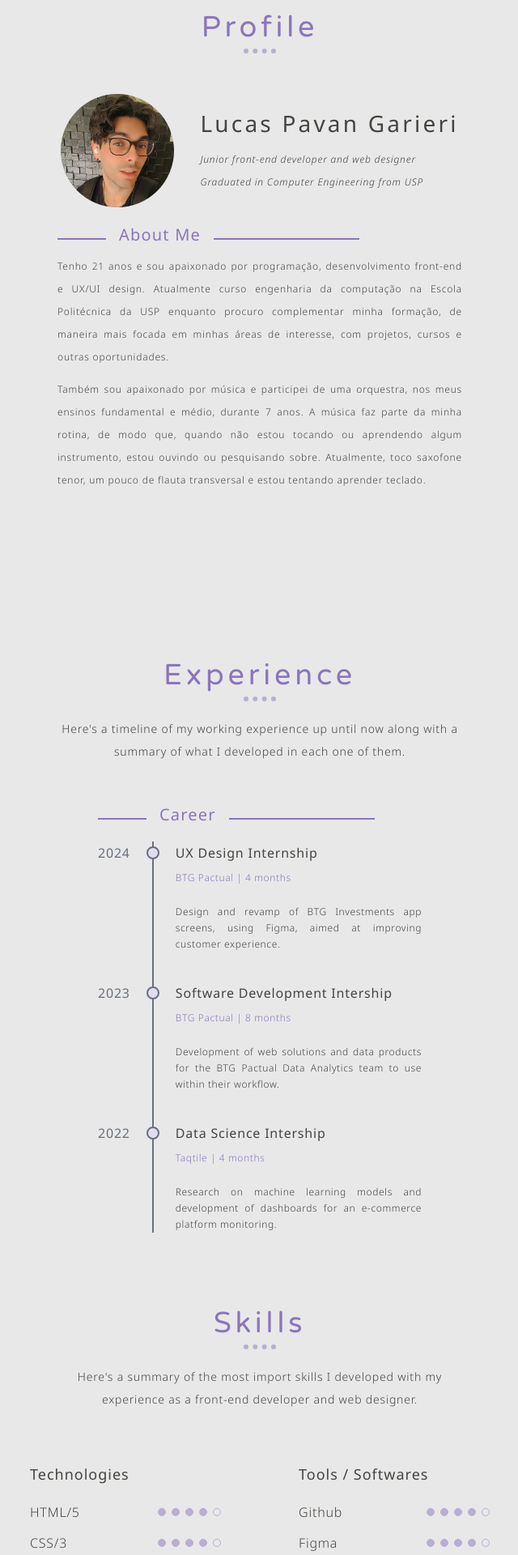
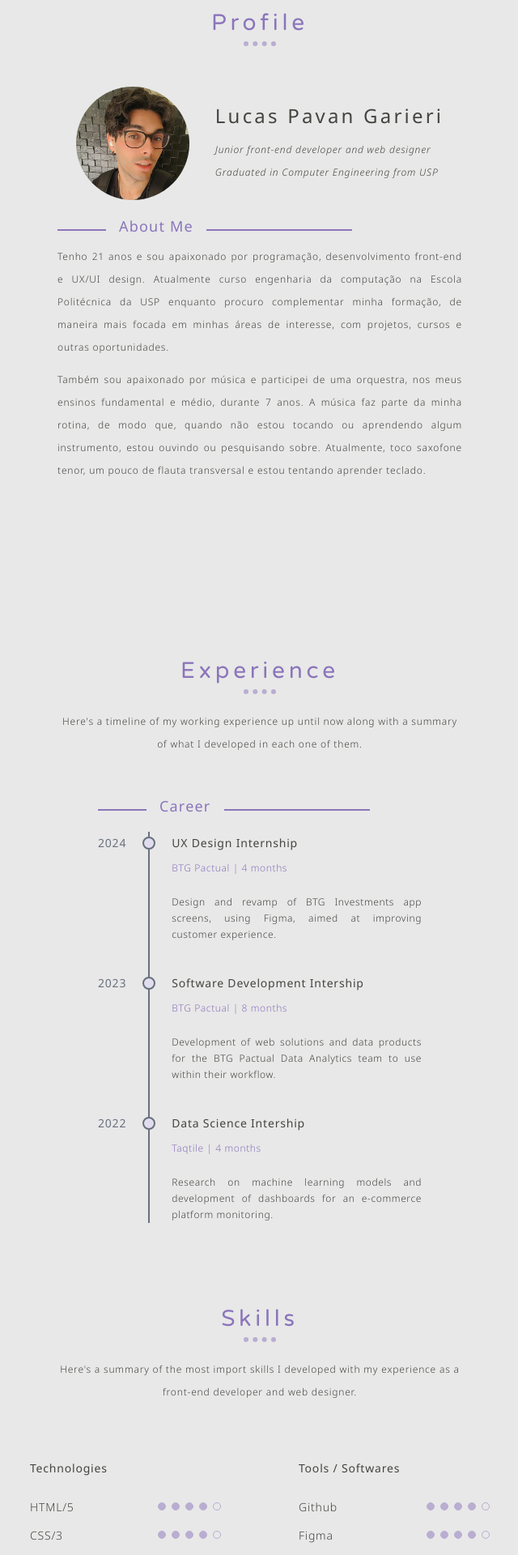
Before and after one commit to lucas-pvg/WebCV, a React (Vite) app: page / in a window 1280 px wide. Shown: the part 820-2740 px from the top of the page at 81% size, without its empty margins (319-959 px from the left). Built offline with nearby package versions, Linux system fonts and the light colour scheme.

Commit message:
💄 Change font-size on a bunch of components (smaller)

```diff
--- a/src/components/cover-title/cover-title.module.css
+++ b/src/components/cover-title/cover-title.module.css
@@ -18,7 +18,7 @@
 }
 
 .description {
-  font-size: 20px;
+  font-size: 18px;
   line-height: 50px;
   color: var(--text-inverse);
   text-shadow: var(--shadow);
--- a/src/components/header/header.module.css
+++ b/src/components/header/header.module.css
@@ -23,5 +23,5 @@
 
 .description {
   text-align: center;
-  font-size: 14px;
+  font-size: 12px;
 }
--- a/src/components/skill-table/skill-table.module.css
+++ b/src/components/skill-table/skill-table.module.css
@@ -4,7 +4,7 @@
   border-spacing: 32px 16px;
 }
 
-.header h5 {
+.header h6 {
   text-align: start;
   margin-bottom: 8px;
 }
--- a/src/components/skill-table/skill-table.tsx
+++ b/src/components/skill-table/skill-table.tsx
@@ -17,7 +17,7 @@ export function SkillTable({ className, label, data=[], rating=false, ...props }
     <table className={classes} {...props}>
       <thead>
         <tr className={style.header}>
-          <th colSpan={2}><h5>{ label }</h5></th>
+          <th colSpan={2}><h6>{ label }</h6></th>
         </tr>
       </thead>
 
--- a/src/components/skill/skill.module.css
+++ b/src/components/skill/skill.module.css
@@ -17,7 +17,7 @@
 }
 
 .label p {
-  font-size: 16px;
+  font-size: 14px;
   line-height: normal;
   transition: color .2s ease-in-out;
 }
--- a/src/index.css
+++ b/src/index.css
@@ -60,7 +60,7 @@ h1 {
 }
 
 h2 {
-  font-size: 36px;
+  font-size: 28px;
   color: var(--primary);
 }
 
@@ -73,25 +73,25 @@ h6 {
 }
 
 h3 {
-  font-size: 28px;
+  font-size: 24px;
   letter-spacing: 3.2px;
   color: var(--text);
 }
 
 h4 {
   color: var(--primary);
-  font-size: 20px;
+  font-size: 18px;
   letter-spacing: 1.2px;
 }
 
 h5 {
-  font-size: 18px;
+  font-size: 16px;
   letter-spacing: 1px;
   color: var(--text);
 }
 
 h6 {
-  font-size: 16px;
+  font-size: 14px;
   line-height: 28px;
   letter-spacing: .8px;
   color: var(--text);
@@ -106,4 +106,5 @@ p {
 a {
   display: inline-block;
   text-decoration: none;
+  font-size: 14px;
 }
```
